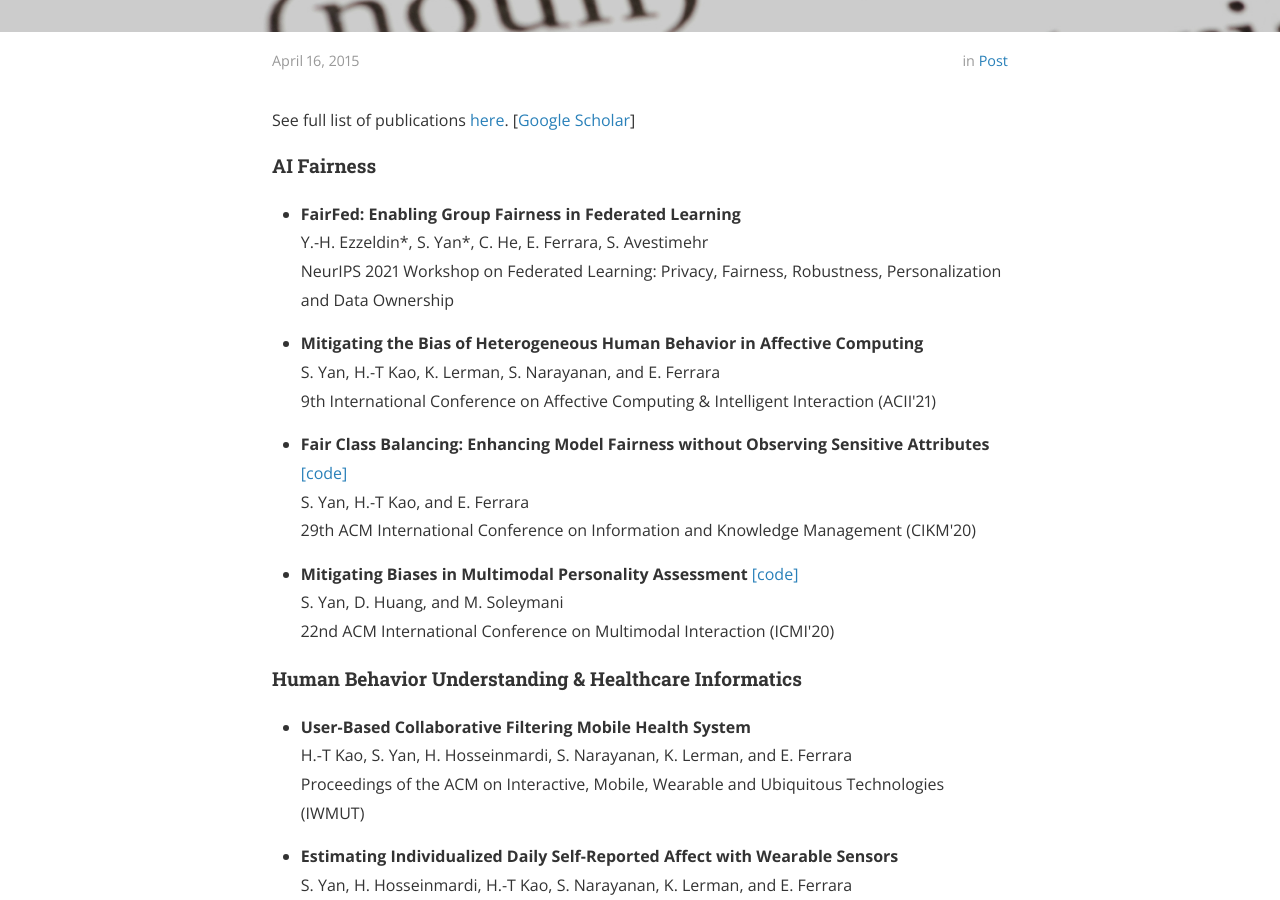
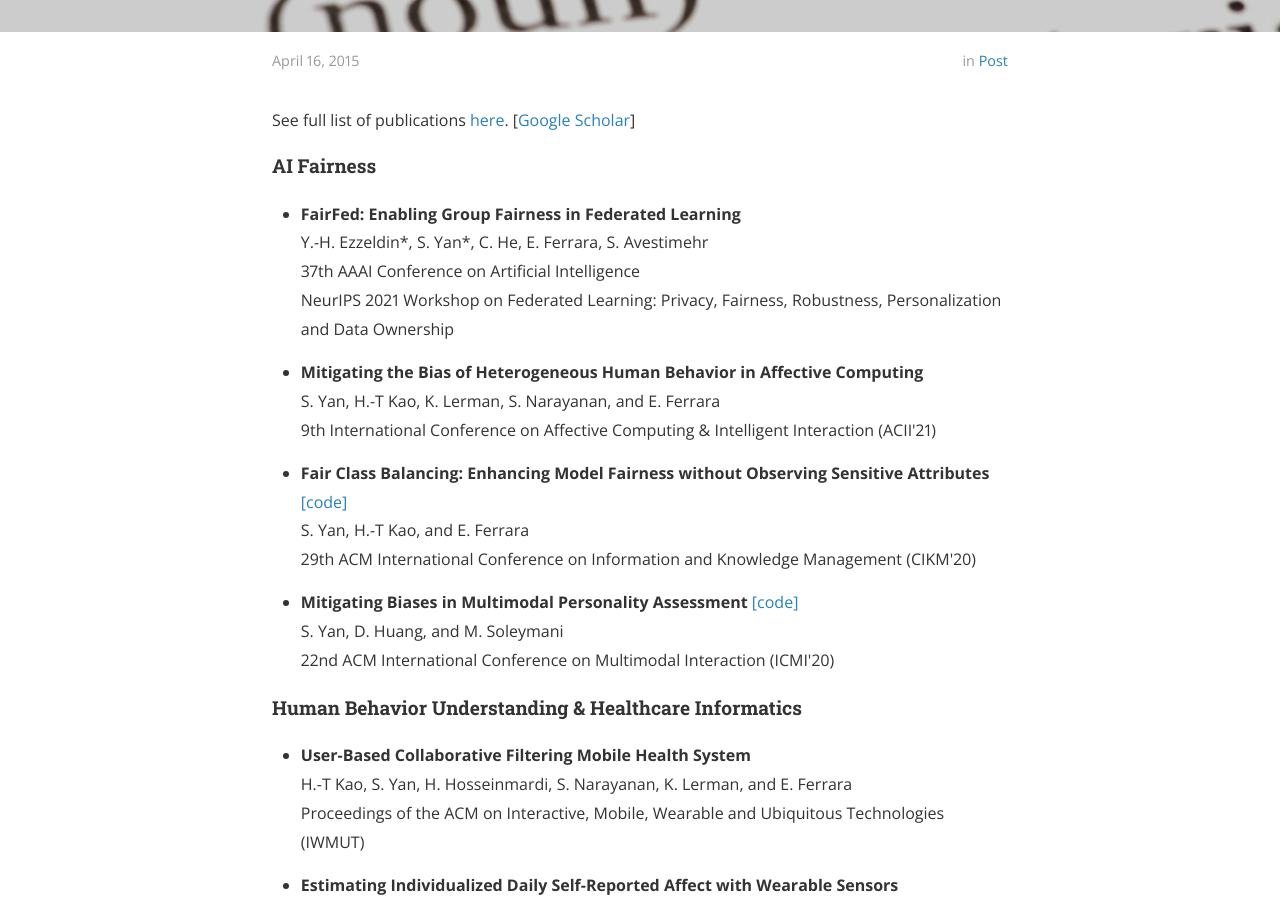
Before and after one commit to yanshentracy/page, a Jekyll site: the page built from _posts/2015-04-19-publication.markdown, in a window 1280 px wide and 900 px high, scrolled down 471 px. Built offline with Jekyll 4.4.1, drawn with Linux system fonts in a browser that asks for light colours; nearby versions of some CDN libraries; some web fonts are replaced.

Commit message:
Update 2015-04-19-publication.markdown

```diff
--- a/_posts/2015-04-19-publication.markdown
+++ b/_posts/2015-04-19-publication.markdown
@@ -11,6 +11,7 @@ See full list of publications <a href="/page/publications/">here</a>. [<a href="
 #### AI Fairness
 - <p><strong> FairFed: Enabling Group Fairness in Federated Learning </strong><br/>
 Y.-H. Ezzeldin*, S. Yan*, C. He, E. Ferrara, S. Avestimehr<br/>
+37th AAAI Conference on Artificial Intelligence <br/>
 NeurIPS 2021 Workshop on Federated Learning: Privacy, Fairness, Robustness, Personalization and Data Ownership</p>
 
 - <p><strong> Mitigating the Bias of Heterogeneous Human Behavior in Affective Computing </strong><br/>
```
